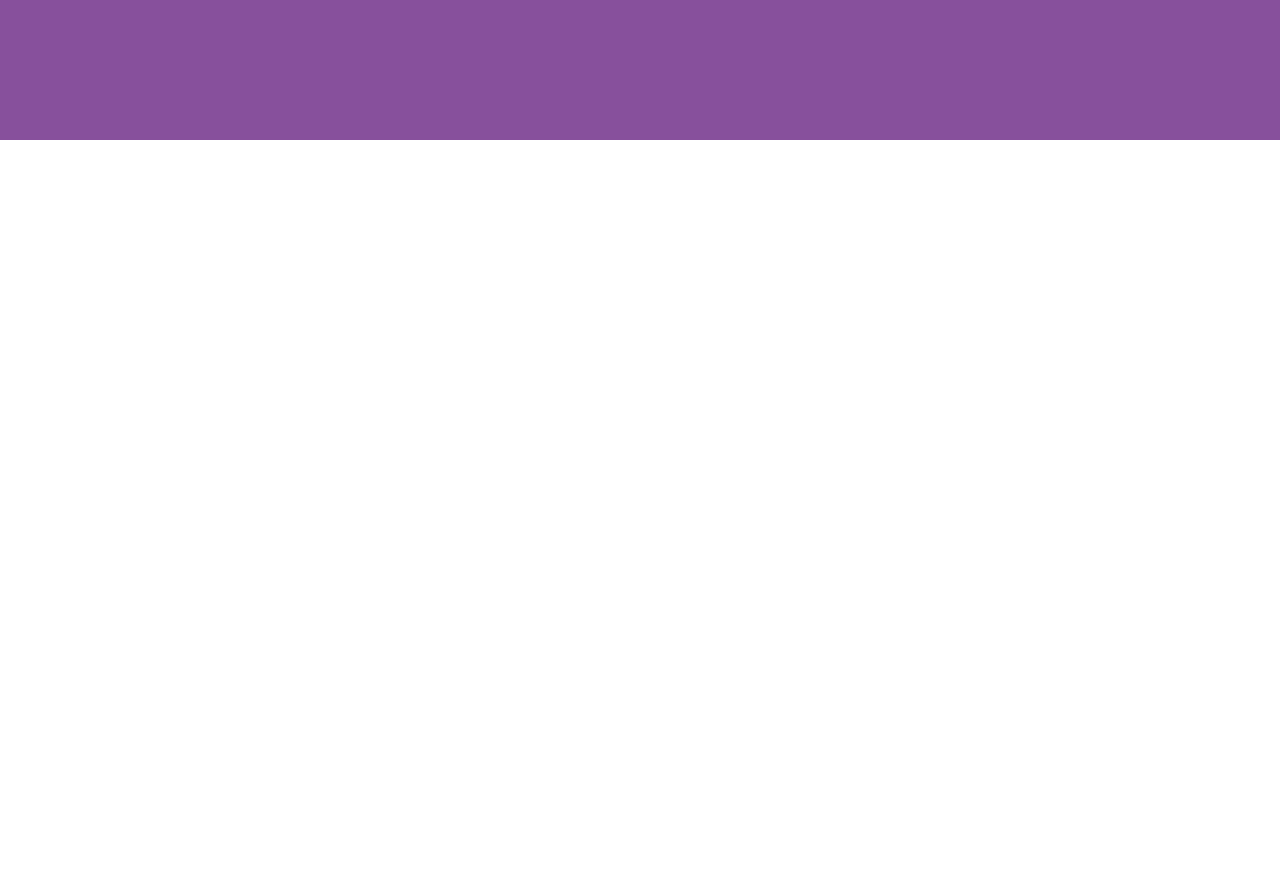
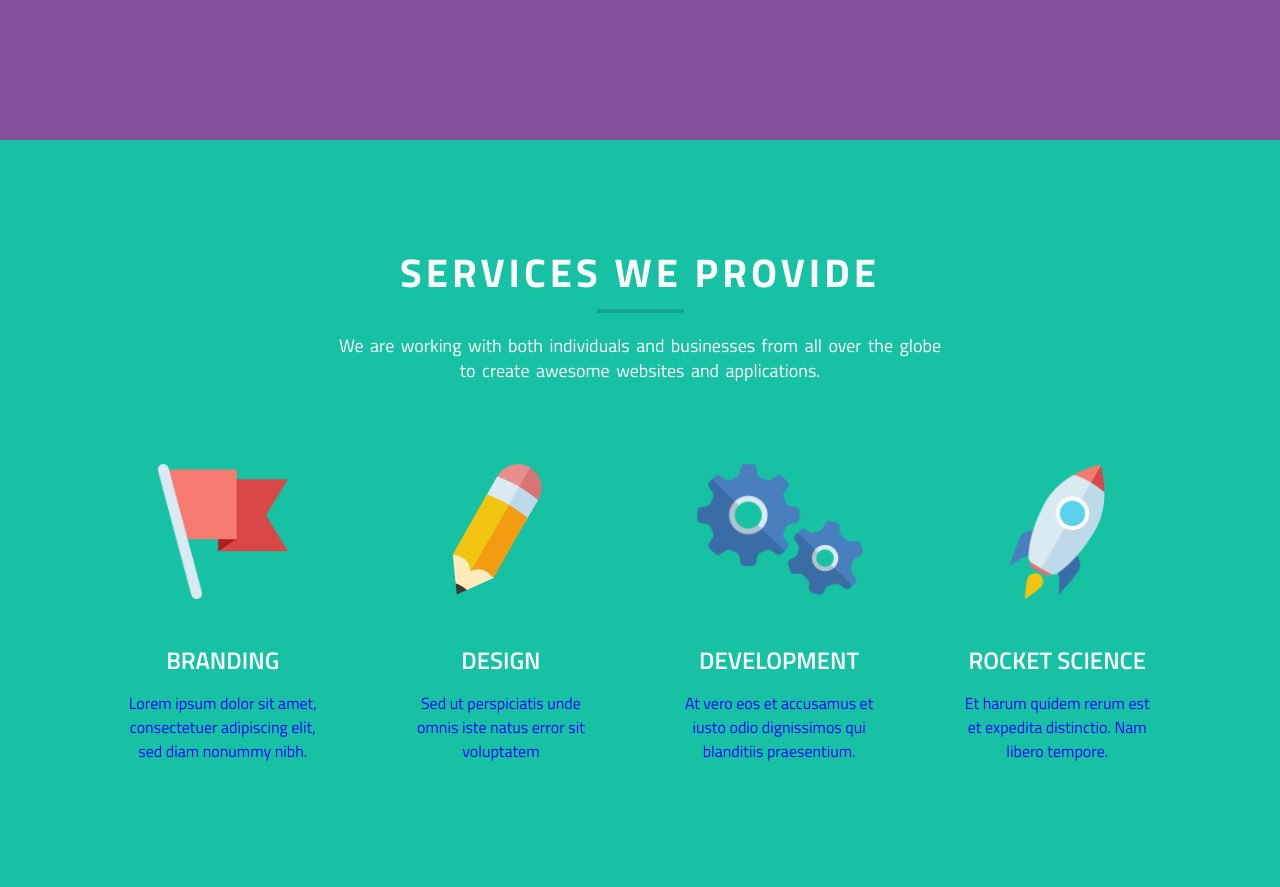
Before and after one commit to Semen2022/educational_projects, a plain HTML site: page WebSite/index.html in a window 1280 px wide. Shown: the part 476-1363 px from the top of the page. Before the commit the page ends 800 px from the top, so only its background shows below. Drawn offline with Linux system fonts and the light colour scheme.

Commit message:
SecondCorrection
1. Добавлен еще один набор шрифта жирностью 600
2. Сверстана вторая страница макета

```diff
--- a/WebSite/css/style.css
+++ b/WebSite/css/style.css
@@ -16,7 +16,7 @@ body{
   line-height: 1.2; /* задается высота строк*/
   font-weight: normal; /* вес (жирность шрифта - устанавливаем обычную 300)*/
   color: #0004ff;
-	background-color: #fff;
+	background-color: #56d1b2;
 }
 /* END Common style for HTML, body*/
 
@@ -60,6 +60,19 @@ body{
        url('../fonts/titillium-web-v14-latin-italic.woff') format('woff'), /* Modern Browsers */
        url('../fonts/titillium-web-v14-latin-italic.ttf') format('truetype'), /* Safari, Android, iOS */
        url('../fonts/titillium-web-v14-latin-italic.svg#TitilliumWeb') format('svg'); /* Legacy iOS */
+}
+/* titillium-web-600 - latin */
+@font-face {
+  font-family: 'Titillium Web';
+  font-style: normal;
+  font-weight: 600;
+  src: url('../fonts/titillium-web-v14-latin-600.eot'); /* IE9 Compat Modes */
+  src: local(''),
+       url('../fonts/titillium-web-v14-latin-600.eot?#iefix') format('embedded-opentype'), /* IE6-IE8 */
+       url('../fonts/titillium-web-v14-latin-600.woff2') format('woff2'), /* Super Modern Browsers */
+       url('../fonts/titillium-web-v14-latin-600.woff') format('woff'), /* Modern Browsers */
+       url('../fonts/titillium-web-v14-latin-600.ttf') format('truetype'), /* Safari, Android, iOS */
+       url('../fonts/titillium-web-v14-latin-600.svg#TitilliumWeb') format('svg'); /* Legacy iOS */
 }
 /* titillium-web-700 - latin */
 @font-face {
@@ -134,7 +147,6 @@ background: #87509c;
 	font-weight: bold;
 	font-size: 42px;
   color: #FFF;
-
   margin-top: 129px;
   text-align: center;
 }
@@ -167,3 +179,73 @@ background: #87509c;
 }
 
 /* Header style END*/
+
+/* Main Services START */
+
+.block__service{
+  background-color: #17c2a4 ;
+}
+
+.service__title{
+  text-align: center;
+  font-family: 'Titillium web';
+	font-style: normal;
+	font-weight: bold;
+	font-size: 40px;
+  color: #FFF;
+  text-transform: uppercase;
+  letter-spacing: 4px;
+  padding-top: 109px;
+}
+
+.service__title:after{
+  display: block;
+  content: "";
+  background-color: #14a58c;
+  width: 87px;
+  height: 4px;
+  margin: 12px auto 0px;
+}
+
+.servise_text{
+  font-size: 18px;
+  color: #fff;
+  line-height: 1.4;
+  word-spacing: 2.5px;
+  text-align: center;
+  width: 605px;
+  margin: 20px auto 0px;
+}
+
+.servise__items{
+  margin-top: 81px;
+  padding-bottom: 124px;
+  display: flex;
+  flex-wrap: wrap;
+  justify-content: space-evenly;
+}
+
+.servise__item{
+  flex-basis: 22%;
+  text-align: center;
+}
+.servise__item img{
+  height: 135px;
+}
+
+.servise__item h3{
+  font-size: 24px;
+  color: #fff ;
+  font-weight: 600;
+  text-transform: uppercase;
+  margin-top: 42px;
+}
+
+.description{
+  margin: 17px auto 0px;
+  width: 80%;
+  line-height: 1.5;
+
+}
+
+/* Main Services END */
--- a/WebSite/index.html
+++ b/WebSite/index.html
@@ -25,18 +25,65 @@
 
                  </nav>
              </div>
-            <div class="content">
-                Hi there! We are the new kids on the block
-                and we build awesome websites and mobile apps.
-            </div>
+                <div class="content">
+                    <p> Hi there! We are the new kids on the block </p>
+                  <p> and we build awesome websites and mobile apps. </p>
+                </div>
             <div class="bigButton">
                 <button class="button">WORK WITH US!</button>
             </div>
         </div>
-
-
     </header>
     <main>
+        <section class="block__service">
+            <div class="wrapper">
+                <h2 class="service__title">SERVICES WE PROVIDE</h2>
+                <h6 class="servise_text">
+                    We are working with both individuals and
+                    businesses from all over the globe to
+                    create awesome websites and applications.
+                </h6>
+                <div class="servise__items">
+                    <div class="servise__item">
+                        <img src="../WebSite/img/flag.png" alt="flag">
+                        <h3>Branding</h3>
+                        <div class="description">
+                            Lorem ipsum dolor sit amet,
+                            consectetuer adipiscing elit,
+                            sed diam nonummy nibh.
+                        </div>
+                    </div>
+                    <div class="servise__item">
+                        <img src="../WebSite/img/pencil.png" alt="pencil">
+                        <h3>Design</h3>
+                        <div class="description">
+                            Sed ut perspiciatis
+                            unde omnis iste natus
+                            error sit voluptatem
+                        </div>
+                    </div>
+                    <div class="servise__item">
+                        <img src="../WebSite/img/gear.png" alt="gear">
+                        <h3>Development</h3>
+                        <div class="description">
+                            At vero eos et accusamus et
+                            iusto odio dignissimos qui
+                            blanditiis praesentium.
+                        </div>
+                    </div>
+                    <div class="servise__item">
+                        <img src="../WebSite/img/rocket.png" alt="rocket">
+                        <h3>ROCKET SCIENCE</h3>
+                        <div class="description">
+                            Et harum quidem rerum est
+                            et expedita distinctio.
+                            Nam libero tempore.
+                        </div>
+                    </div>
+                </div>
+            </div>
+
+        </section>
 
     </main>
     <footer>
```
Also changed, not shown: WebSite/fonts/titillium-web-v14-latin-600.ttf (added), WebSite/fonts/titillium-web-v14-latin-600.woff (added), WebSite/fonts/titillium-web-v14-latin-600.woff2 (added), WebSite/img/flag.png (added), WebSite/img/gear.png (added), WebSite/img/pencil.png (added), WebSite/img/rocket.png (added), 2 other files. Lines whose indentation alone changed are shown as unchanged.
